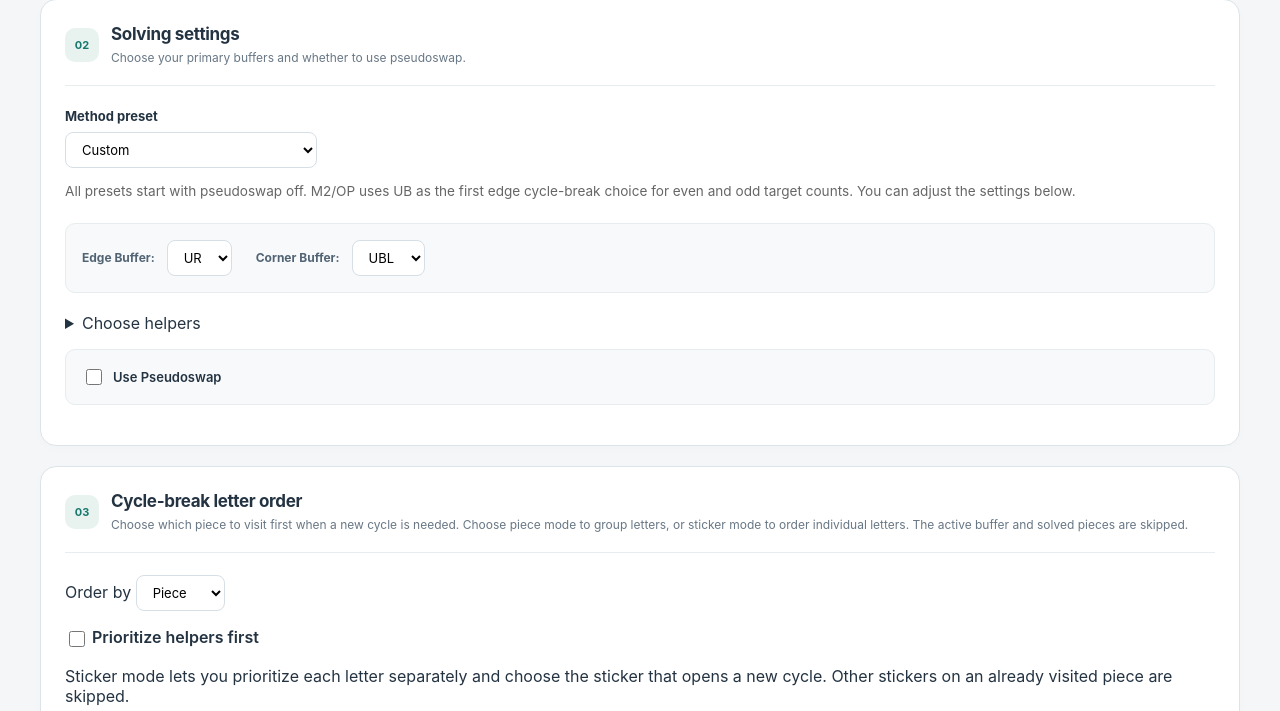
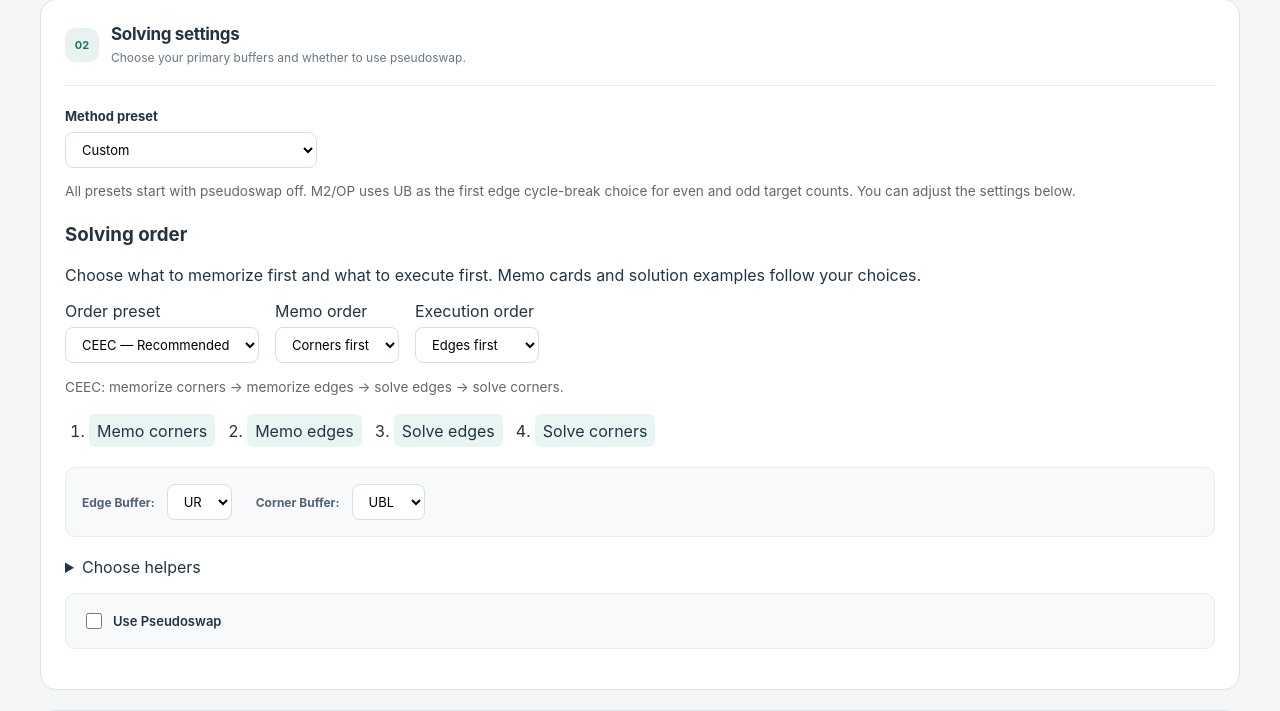
Before and after one commit to TommyCherry/Rubiks-Cube-Blind-Tracer, a Flask app: page /beginner in a window 1280 px wide. Shown: the part 1409-2120 px from the top of the page. Run offline with Flask 3, Linux system fonts and the light colour scheme; some libraries are stand-ins or nearby versions.

Commit message:
add solving order and example parity algs

```diff
--- a/app.py
+++ b/app.py
@@ -14,7 +14,7 @@ import mysql.connector
 from itsdangerous import URLSafeTimedSerializer, BadData
 from conjugacy import generate_state, to_facelets
 from blddb import dataset, edge_example, POSITION_CODES
-from beginner_solutions import op_edge_examples, op_corner_examples
+from beginner_solutions import op_edge_examples, op_corner_examples, OP_PARITY_ALGORITHMS
 
 from flask import jsonify, abort, Flask, render_template, request, redirect, session, url_for
 
@@ -765,11 +765,18 @@ def home(beginner=False):
         allowed.update(f"letter_{target}" for target in EDGE_TARGETS + CORNER_TARGETS)
         allowed.update(f"{kind}_even_cycle_break_order" for kind in ("edge", "corner"))
         allowed.update({"beginner_cycle_order_mode", "edge_sticker_cycle_break_order", "corner_sticker_cycle_break_order",
-                        "beginner_edge_helpers", "beginner_corner_helpers", "beginner_prioritize_helpers"})
+                        "beginner_edge_helpers", "beginner_corner_helpers", "beginner_prioritize_helpers",
+                        "beginner_memo_order", "beginner_execution_order"})
         form = form.copy()
         for key in list(form):
             if key not in allowed:
                 del form[key]
+    beginner_memo_order = form.get('beginner_memo_order', 'corners') if beginner else 'edges'
+    beginner_execution_order = form.get('beginner_execution_order', 'edges') if beginner else 'edges'
+    if beginner_memo_order not in ('corners', 'edges'):
+        beginner_memo_order = 'corners' if beginner else 'edges'
+    if beginner_execution_order not in ('corners', 'edges'):
+        beginner_execution_order = 'edges'
     default_edge_buffer = UR if beginner else UF
     default_corner_buffer = UBL if beginner else UFR
     edge_buffer = default_edge_buffer
@@ -1041,6 +1048,7 @@ def home(beginner=False):
             error = str(e)
 
     context = dict(
+        beginner_memo_order=beginner_memo_order, beginner_execution_order=beginner_execution_order,
         default_edge_buffer=default_edge_buffer, default_corner_buffer=default_corner_buffer,
         odd_break_overrides=odd_break_overrides,
         odd_break_orders=odd_break_orders,
@@ -1107,6 +1115,9 @@ def home(beginner=False):
     )
     context.update(trace_result)
     if beginner:
+        context['beginner_parity_algorithm'] = (
+            OP_PARITY_ALGORITHMS.get((EDGE_BUFFER_OPTIONS[edge_buffer], CORNER_BUFFER_OPTIONS[corner_buffer]))
+            if trace_result.get('parity') == 'Yes' else None)
         context['beginner_op_supported'] = edge_buffer == UR
         context['beginner_corner_op_supported'] = corner_buffer == UBL
         context['beginner_corner_solution_examples'] = (
--- /dev/null
+++ b/static/beginner_solving_order.js
@@ -0,0 +1,46 @@
+(() => {
+    const preset = document.getElementById('beginner-order-preset');
+    if (!preset) return;
+    const memo = document.getElementById('beginner-memo-order');
+    const execution = document.getElementById('beginner-execution-order');
+    const steps = document.getElementById('beginner-order-steps');
+    const key = 'beginnerSolvingOrder';
+    const kinds = first => first === 'corners' ? ['corner', 'edge'] : ['edge', 'corner'];
+    const valid = value => value === 'corners' || value === 'edges';
+
+    function refresh() {
+        const memoKinds = kinds(memo.value);
+        const executionKinds = kinds(execution.value);
+        preset.value = [...memoKinds, ...executionKinds].map(kind => kind[0].toUpperCase()).join('');
+        const labels = [...memoKinds.map(kind => kind === 'corner' ? 'Memo corners' : 'Memo edges'),
+            ...executionKinds.map(kind => kind === 'corner' ? 'Solve corners' : 'Solve edges')];
+        if (document.getElementById('beginner-parity-step')) labels.splice(3, 0, 'Execute parity algorithm');
+        [...steps.children].forEach((step, index) => { step.textContent = labels[index]; });
+        const memos = document.querySelector('.memo-section');
+        if (memos) memoKinds.forEach(kind => {
+            const card = memos.querySelector(`[data-memo-kind="${kind}"]`);
+            if (card) memos.insertBefore(card, memos.querySelector('.trace-details'));
+        });
+        const examples = document.getElementById('beginner-execution-examples');
+        if (examples) [executionKinds[0], 'parity', executionKinds[1]].forEach(kind => {
+            const group = examples.querySelector(`[data-execution-kind="${kind}"]`);
+            if (group) examples.appendChild(group);
+        });
+        try { localStorage.setItem(key, JSON.stringify({memo: memo.value, execution: execution.value})); } catch (_) {}
+    }
+    try {
+        const saved = JSON.parse(localStorage.getItem(key) || 'null');
+        if (saved && valid(saved.memo) && valid(saved.execution)) {
+            memo.value = saved.memo;
+            execution.value = saved.execution;
+        }
+    } catch (_) {}
+    preset.addEventListener('change', () => {
+        memo.value = preset.value[0] === 'C' ? 'corners' : 'edges';
+        execution.value = preset.value[2] === 'C' ? 'corners' : 'edges';
+        refresh();
+    });
+    memo.addEventListener('change', refresh);
+    execution.addEventListener('change', refresh);
+    refresh();
+})();
--- a/static/i18n.js
+++ b/static/i18n.js
@@ -97,6 +97,20 @@ Color Scheme|配色方案
 Orientation|朝向
 Editable cube net|可编辑的魔方展开图
 {0} sticker letter|{0} 贴纸字母
+Solving order|还原顺序
+Choose what to memorize first and what to execute first. Memo cards and solution examples follow your choices.|选择先记忆哪一部分，以及先还原哪一部分。记忆编码卡片和还原示例将按你的选择排列。
+Order preset|顺序预设
+CEEC — Recommended|CEEC — 推荐
+Memo order|记忆顺序
+Execution order|执行顺序
+Corners first|角块优先
+Edges first|棱块优先
+CEEC: memorize corners → memorize edges → solve edges → solve corners.|CEEC：记忆角块 → 记忆棱块 → 还原棱块 → 还原角块。
+Selected solving order|所选还原顺序
+Memo corners|记忆角块
+Memo edges|记忆棱块
+Solve corners|还原角块
+Solve edges|还原棱块
 Solving settings|还原设置
 Buffers|缓冲块
 Choose your primary buffers and whether to use pseudoswap.|选择主缓冲块以及是否使用伪交换。
@@ -159,6 +173,11 @@ Original scramble cycles: e = edges, c = corners, ' = nonzero total cycle orient
 Old Pochmann algorithms for each sticker target, in tracing order.|按追踪顺序展示每个贴纸目标的 Old Pochmann 公式。
 Each example shows setup moves, a named permutation, and the undo moves. Expand it to see the full algorithm.|每个示例显示设置步、置换公式名称和还原设置步。展开即可查看完整公式。
 These examples cover traced targets. Parity handling, flipped edges, and in-place corner twists need separate algorithms.|这些示例涵盖追踪目标。奇偶处理、翻棱和原地扭角需要单独的公式。
+These examples cover traced targets and supported parity cases. Flipped edges and in-place corner twists need separate algorithms.|这些示例涵盖追踪目标和受支持的奇偶情况。翻棱和原地扭角需要单独的公式。
+Parity algorithm|奇偶公式
+Execute once between the edge and corner stages when parity is present.|存在奇偶情况时，在棱块与角块两个阶段之间执行一次。
+Execute parity algorithm|执行奇偶公式
+OP parity · UR / UBL|OP 奇偶 · UR / UBL
 OP edge examples|OP 棱块示例
 OP corner examples|OP 角块示例
 UR buffer; UB, UF, and UL helpers.|缓冲块为 UR；辅助目标为 UB、UF 和 UL。
--- a/static/settings_presets.js
+++ b/static/settings_presets.js
@@ -45,6 +45,8 @@ document.addEventListener('DOMContentLoaded', async () => {
             if (!values) {
                 if (control.id === 'beginner-method') control.value = 'custom';
                 if (control.id === 'beginner-cycle-order-mode') control.value = 'piece';
+                if (control.id === 'beginner-memo-order') control.value = 'corners';
+                if (control.id === 'beginner-execution-order') control.value = 'edges';
                 if (control.name.startsWith('beginner_') && control.type === 'checkbox') control.checked = false;
                 return;
             }
--- a/static/style.css
+++ b/static/style.css
@@ -1336,3 +1336,12 @@ html[lang="zh-Hans"] .history-eyebrow { letter-spacing: .08em; }
     background: #e8f6f3;
     box-shadow: inset 0 3px 0 #087e79;
 }
+
+.beginner-solving-order { margin: 1.25rem 0; }
+.solving-order-controls { display: flex; flex-wrap: wrap; gap: 1rem; }
+.solving-order-controls label { display: grid; gap: .4rem; }
+.beginner-order-steps { display: flex; flex-wrap: wrap; gap: .5rem 2rem; padding-left: 1.5rem; }
+.beginner-order-steps li { padding: .4rem .5rem; background: #e8f6f3; border-radius: 6px; }
+
+.beginner-parity-example { margin: 1rem 0; padding: 1rem; border: 1px solid #087e79; border-radius: 9px; background: #e8f6f3; }
+.beginner-parity-example code { display: block; white-space: normal; overflow-wrap: anywhere; line-height: 1.8; }
--- /dev/null
+++ b/templates/beginner_solving_order.html
@@ -0,0 +1,36 @@
+<div class="beginner-solving-order" aria-labelledby="solving-order-heading">
+    <h3 id="solving-order-heading">Solving order</h3>
+    <p>Choose what to memorize first and what to execute first. Memo cards and solution examples follow your choices.</p>
+    <div class="solving-order-controls">
+        <label for="beginner-order-preset">Order preset
+            <select id="beginner-order-preset">
+                <option value="CEEC" {% if beginner_memo_order == 'corners' and beginner_execution_order == 'edges' %}selected{% endif %}>CEEC — Recommended</option>
+                <option value="CECE" {% if beginner_memo_order == 'corners' and beginner_execution_order == 'corners' %}selected{% endif %}>CECE</option>
+                <option value="ECEC" {% if beginner_memo_order == 'edges' and beginner_execution_order == 'edges' %}selected{% endif %}>ECEC</option>
+                <option value="ECCE" {% if beginner_memo_order == 'edges' and beginner_execution_order == 'corners' %}selected{% endif %}>ECCE</option>
+            </select>
+        </label>
+        <label for="beginner-memo-order">Memo order
+            <select id="beginner-memo-order" name="beginner_memo_order">
+                <option value="corners" {% if beginner_memo_order == 'corners' %}selected{% endif %}>Corners first</option>
+                <option value="edges" {% if beginner_memo_order == 'edges' %}selected{% endif %}>Edges first</option>
+            </select>
+        </label>
+        <label for="beginner-execution-order">Execution order
+            <select id="beginner-execution-order" name="beginner_execution_order">
+                <option value="edges" {% if beginner_execution_order == 'edges' %}selected{% endif %}>Edges first</option>
+                <option value="corners" {% if beginner_execution_order == 'corners' %}selected{% endif %}>Corners first</option>
+            </select>
+        </label>
+    </div>
+    <p class="bulk-definition">CEEC: memorize corners → memorize edges → solve edges → solve corners.</p>
+    <ol id="beginner-order-steps" class="beginner-order-steps" aria-label="Selected solving order" aria-live="polite" aria-atomic="true">
+        {% for kind in (['corners', 'edges'] if beginner_memo_order == 'corners' else ['edges', 'corners']) %}
+        <li>{{ 'Memo corners' if kind == 'corners' else 'Memo edges' }}</li>
+        {% endfor %}
+        {% for kind in (['edges', 'corners'] if beginner_execution_order == 'edges' else ['corners', 'edges']) %}
+        <li>{{ 'Solve corners' if kind == 'corners' else 'Solve edges' }}</li>
+        {% if loop.first and beginner_parity_algorithm %}<li id="beginner-parity-step">Execute parity algorithm</li>{% endif %}
+        {% endfor %}
+    </ol>
+</div>
--- a/templates/index.html
+++ b/templates/index.html
@@ -619,6 +619,7 @@
                 </select>
                 <p id="beginner-method-help" class="bulk-definition">All presets start with pseudoswap off. M2/OP uses UB as the first edge cycle-break choice for even and odd target counts. You can adjust the settings below.</p>
             </div>
+            {% include 'beginner_solving_order.html' %}
             {% endif %}
             <div class="buffer-section">
 
@@ -1063,77 +1064,9 @@
 
             <div class="memo-section">
 
-                <!-- EDGE MEMO -->
-
-                <div class="memo-card">
-
-                    <div class="memo-header">
-
-                        <h2>Edge Memo</h2>
-
-                        <span class="target-count">
-                            {{ edge_count }} targets
-                        </span>
-
-                    </div>
-
-                    <div class="memo-content">
-
-                        <p class="memo" id="edge-memo">
-                            {{ edge_memo | highlight_sandwiches }}
-                        </p>
-
-                        <button
-                            type="button"
-                            class="copy-button"
-                            data-copy-target="edge-memo"
-                        >
-                            Copy
-                        </button>
-
-                    </div>
-
-                    <p class="bulk-definition">Each two-letter pair in [Flips: …] or [2Flip: …] identifies one flipped edge, not two targets. A [2Flip: … …] is one algorithm performed at a floating boundary.
-                        Flips are excluded from target counts and add one algorithm per two flipped edges, rounded up.
-                        The selected edge buffer is excluded from the flip list and count.</p>
-
-                </div>
-
-
-                <!-- CORNER MEMO -->
-
-                <div class="memo-card">
-
-                    <div class="memo-header">
-
-                        <h2>Corner Memo</h2>
-
-                        <span class="target-count">
-                            {{ corner_count }} targets
-                        </span>
-
-                    </div>
-
-                    <div class="memo-content">
-
-                        <p class="memo" id="corner-memo">
-                            {{ corner_memo | highlight_sandwiches }}
-                        </p>
-
-                        <button
-                            type="button"
-                            class="copy-button"
-                            data-copy-target="corner-memo"
-                        >
-                            Copy
-                        </button>
-
-                    </div>
-
-                    <p class="bulk-definition">Each letter in [CW Twists: …] or [CCW Twists: …] identifies one twisted corner, excluded from target counts.
-                        The selected corner buffer is excluded. Added twist algorithms = min(CW twists, CCW twists) + |CW twists − CCW twists|.</p>
-
-                </div>
+                {% for kind in (['corner', 'edge'] if beginner and beginner_memo_order == 'corners' else ['edge', 'corner']) %}
+                    {% include kind ~ '_memo.html' %}
+                {% endfor %}
 
                 <!-- TRACE DETAILS -->
 
@@ -1259,6 +1192,9 @@
 <script src="{{ url_for('static', filename='settings_presets.js') }}"></script>
 <script src="{{ url_for('static', filename='solution_examples.js') }}"></script>
 <script src="{{ url_for('static', filename='beginner_methods.js') }}"></script>
-{% if beginner %}<script src="{{ url_for('static', filename='beginner_helpers.js') }}"></script>{% endif %}
+{% if beginner %}
+<script src="{{ url_for('static', filename='beginner_helpers.js') }}"></script>
+<script src="{{ url_for('static', filename='beginner_solving_order.js') }}"></script>
+{% endif %}
 </body>
 </html>
```
Also changed, not shown: beginner_solutions.py (+7 -0 lines), templates/beginner_solution_examples.html (+18 -1 lines), templates/corner_memo.html (added, +32 -0 lines), templates/edge_memo.html (added, +33 -0 lines), tests/test_beginner_parity_examples.py (added, +54 -0 lines), tests/test_beginner_solving_order.py (added, +29 -0 lines), tests/test_beginner_solving_order_ui.js (added, +69 -0 lines).
